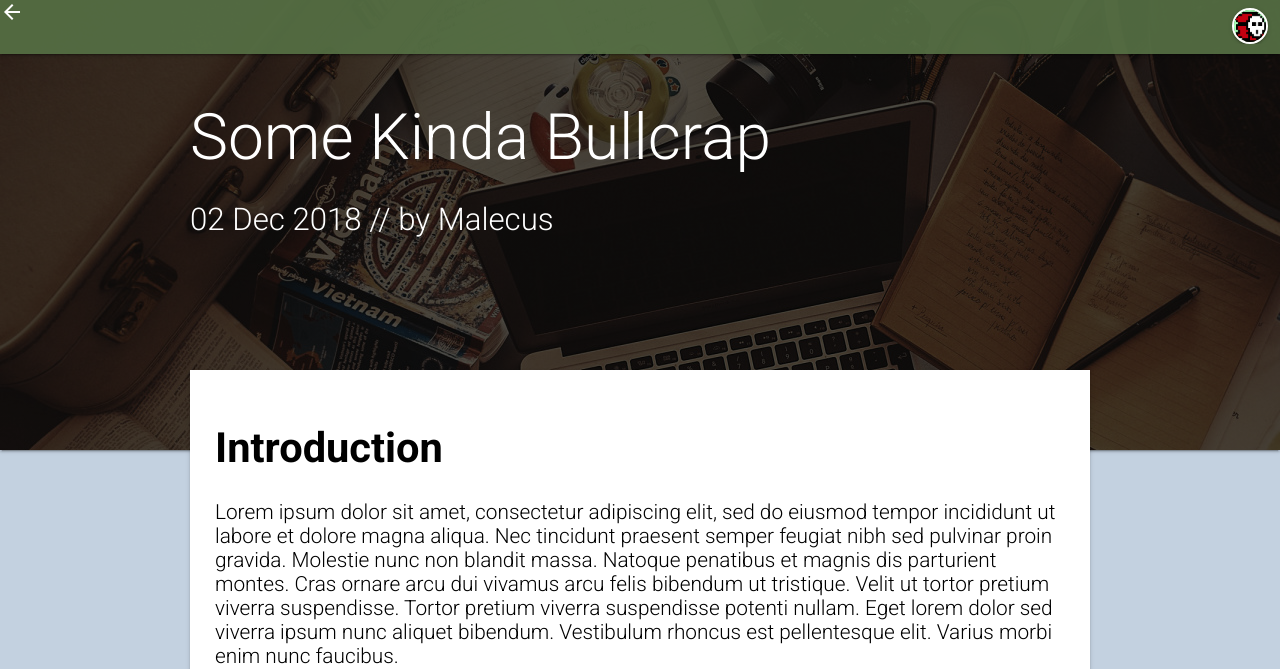
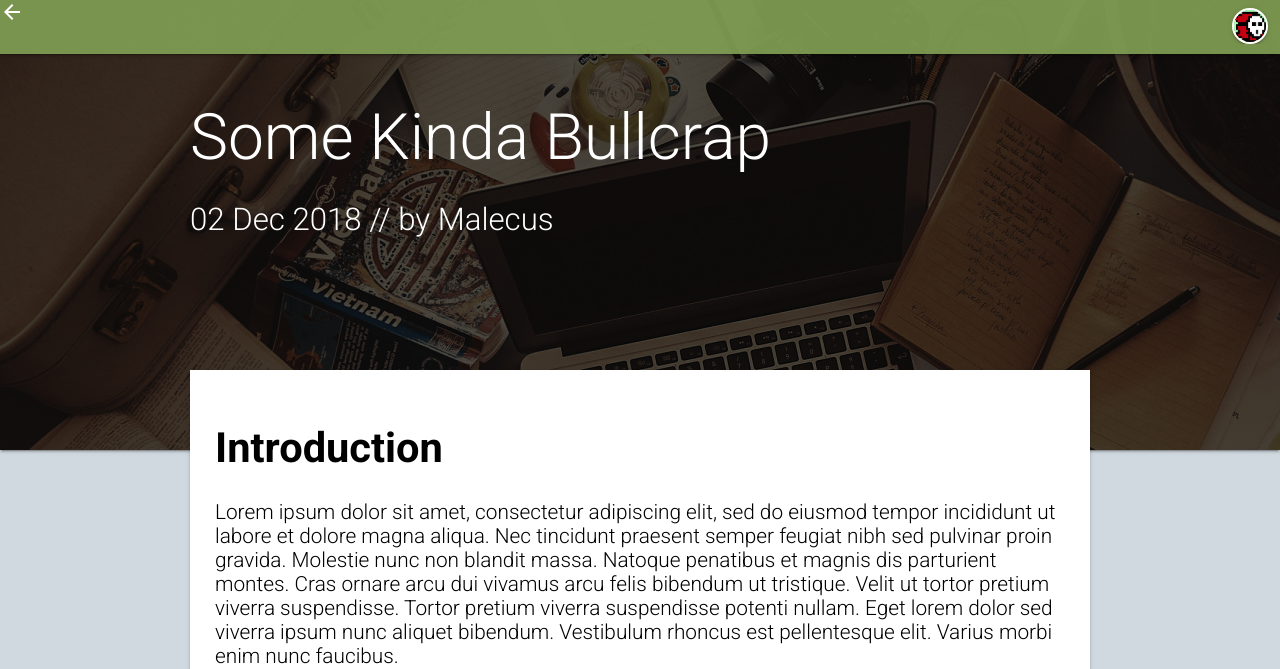
Before and after one commit to malecus/Blog, a Jekyll site: the page built from _posts/2018-12-02-Some-Kinda-Bullcrap.md, in a window 1280 px wide and 1400 px high. Shown: the top 669 px of the window. Built offline with Jekyll 4.4.1, drawn with Linux system fonts in a browser that asks for light colours; grey boxes are pictures that could not be loaded.

Commit message:
Tweaking more colors

```diff
--- a/_sass/main.scss
+++ b/_sass/main.scss
@@ -8,7 +8,7 @@ body {
   font-weight: 300;
   font-size: 1.3rem;
   font-family: "Roboto", "Helvetica Neue", Arial, sans-serif;
-  background-color: #C3D1E0;
+  background-color: #D0D8E0;
 }
 
 img {
@@ -23,8 +23,8 @@ blockquote {
   padding-top: 4px;
   padding-bottom: 4px;
 
-  background-color: #DDD;
-  border-left: 5px solid #556F44;
+  background-color: #EFEFEF;
+  border-left: 5px solid #9BC166;
 }
 
 .shadow {
@@ -51,7 +51,7 @@ blockquote {
 .header {
   z-index: -1;
   opacity: 0.93;
-  background-color: #556F44;
+  background-color: #7F9E53;
   color: white;
   height: 54px;
   font-size: 1.6rem;
```
